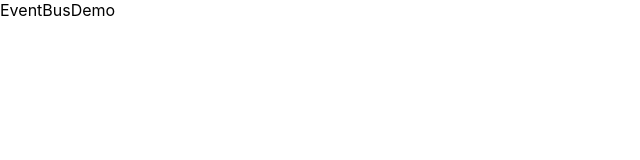
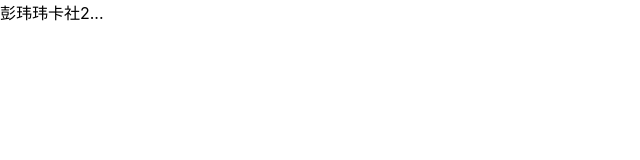
Before and after one commit to aoxiang9696/app-demo, a React (Create React App) app: page / in a window 1280 px wide. Shown: the top 160 px of the page, without its empty margins (0-640 px from the left). Built offline with nearby package versions, Linux system fonts and the light colour scheme.

Commit message:
feat: 添加格式化demo

```diff
--- a/package.json
+++ b/package.json
@@ -162,5 +162,4 @@
       "react-app"
     ]
   }
-
 }
--- a/src/App.js
+++ b/src/App.js
@@ -21,9 +21,9 @@ function App() {
     // </div>
     <BrowserRouter>
       <Routes>
-        <Route path="/" element={<EventBusEmitDemo/>} />
+        <Route path="/eventbusdemo" element={<EventBusEmitDemo/>} />
         <Route path="/listener" element={<EventBusListener/>} />
-        <Route path="/socketpage" element={<SocketDemo/>}/>
+        <Route path="/" element={<SocketDemo/>}/>
       </Routes>
     </BrowserRouter>
   );
--- a/src/pages/refDemo/index.jsx
+++ b/src/pages/refDemo/index.jsx
@@ -39,7 +39,7 @@ export default function RefDemo() {
       {/* 点点
       </button> */}
       <input
-        type="text"
+        type='text'
         onChange={(e) => {
           const { value } = e.target;
           textRef.current = value;
--- a/src/pages/socketDemo/index.jsx
+++ b/src/pages/socketDemo/index.jsx
@@ -1,21 +1,22 @@
-import { useEffect } from "react";
-import { io } from "socket.io-client";
+import React from "react";
+import lenFormat from '../../utils/lenFormat'
+// import { io } from "socket.io-client";
 
 export default function Index() {
-  useEffect(() => {
-    // ws://localhost:8080
-    // wss://message.sandbox.shfansmall.com
-    const sio=io("wss://push.shfansmall.com", {
+  // useEffect(() => {
+  //   // ws://localhost:8080
+  //   // wss://message.sandbox.shfansmall.com
+  //   const sio=io("wss://push.shfansmall.com", {
 
-    });
-    // sio.on('news',data=>{
-    //   console.log(data);
-    //   sio.emit('my other event', { my: 'data' });
-    // })
-    sio.onAny((eventName, data)=>{
-      console.log(eventName,data)
-    })
+  //   });
+  //   // sio.on('news',data=>{
+  //   //   console.log(data);
+  //   //   sio.emit('my other event', { my: 'data' });
+  //   // })
+  //   sio.onAny((eventName, data)=>{
+  //     console.log(eventName,data)
+  //   })
 
-  }, []);
-  return <div>index</div>;
+  // }, []);
+  return <div>{lenFormat('彭玮玮卡社2021篮球imm原箱',10)}</div>;
 }
--- a/src/utils/eventBus.js
+++ b/src/utils/eventBus.js
@@ -1,3 +1,2 @@
 import {EventEmitter} from 'events';
-console.log(1)
 export default new EventEmitter();
--- /dev/null
+++ b/src/utils/lenFormat.js
@@ -0,0 +1,44 @@
+const strLen=(str)=> {
+    const resultStr= str.replace(/[\u4E00-\u9FFF]/g,'aa')
+    const resultCNArr= str.match(/[\u4E00-\u9FFF]/g)||[]
+    const obj={
+      characterStrLen:resultStr.length, // 字符总个数
+      chineseLen:resultCNArr.length, // 中文总个数
+    }
+    return obj
+  }
+/**
+ * 根据指定要求长度截取字符串
+ * @param {str} str 源字符串
+ * @param {number} sumlength 要求字符长度
+ * @returns 截取拼接后的字符串
+ */
+ const longstrFormat = (str = '', sumlength=10) => {
+  // 获取字符长度
+  let length = strLen(str).characterStrLen
+  if (length > sumlength) {
+    let len = 0 //累加字符长度值
+    let num=0 //满足长度范围内最后一个下标
+   let patrn=/[\u4E00-\u9FFF]/g
+    for (let i = 0; i < str.length; i++) {
+      // 判断是英文还是中文
+      let isChinese =patrn.exec(str[i])
+      console.log(isChinese,'isChinese')
+
+      if (isChinese ) {
+        len += 2
+      } else {
+        len += 1
+      }
+      if(len>10){
+        num=i-1
+        break
+      }
+    }
+    let result=str.substring(0,num).concat('...')
+    return result
+  } else {
+    return str
+  }
+}
+export default longstrFormat;
```
